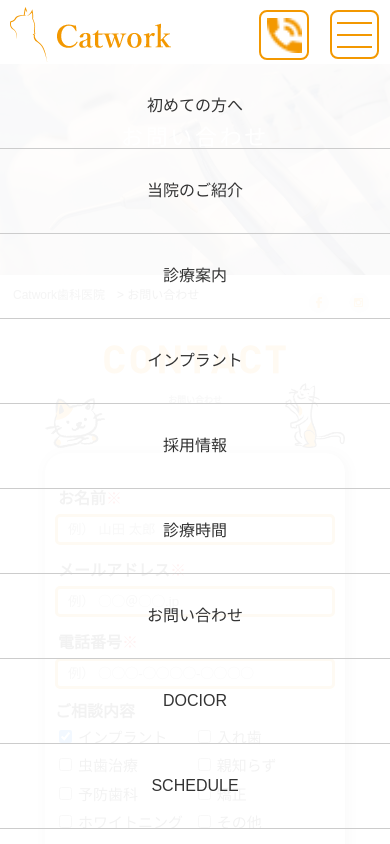
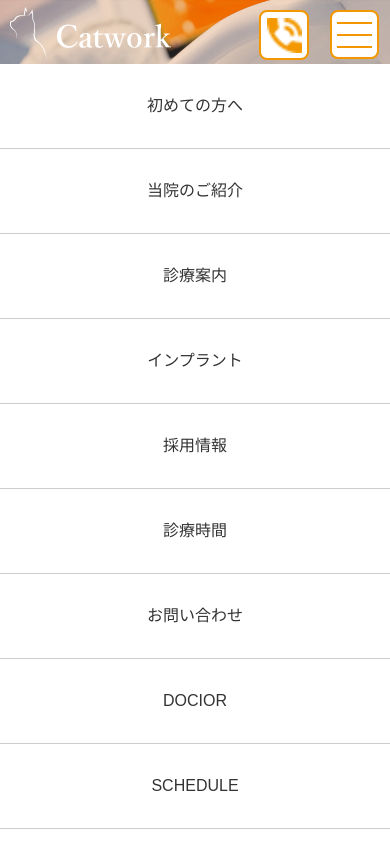
Before and after one commit to kanda16g/catworkdental, a plain HTML site: page contact.html in a window 390 px wide. Both pictures are taken after a click on the element 354 px from the left and 34 px from the top of the page. Shown: the top 844 px of the page. Drawn offline with Linux system fonts and the light colour scheme.

Commit message:
Add files via upload

```diff
--- a/contact.html
+++ b/contact.html
@@ -34,22 +34,6 @@
                     <li></li>
                 </ul>
 
-                <ul id="humberger_menu" class="humberger_menu">
-                    <li><a href="#">初めての方へ</a></li>
-                    <li><a href="index.html#about">当院のご紹介</a></li>
-                    <li><a href="index.html#medical">診療案内</a></li>
-                    <li><a href="#">インプラント</a></li>
-                    <li><a href="index.html#recruit">採用情報</a></li>
-                    <li><a href="index.html#info">診療時間</a></li>
-                    <li><a href="contact.html">お問い合わせ</a></li>
-                    <li><a href="#">DOCIOR</a></li>
-                    <li><a href="index.html#schedule">SCHEDULE</a></li>
-                    <li><a href="index.html#staff">STAFF</a></li>
-                    <li><a href="index.html#insta">ALBUM</a></li>
-                    <li><a href="index.html#news">NEWS&TOPICS</a></li>
-                    <li><a href="index.html#blog">BLOG</a></li>
-                </ul>
-
                 <div class="contact">
                     <a class="item" href="tel:052-0000-0000">診療専用ダイヤル<span>052-0000-0000</span></a>
                     <a class="item" href="tel:052-0000-0000">インプラント専用ダイヤル<span>052-0000-0000</span></a>
@@ -61,6 +45,21 @@
                 </div>
             </div><!-- inner -->
         </header><!-- header -->
+        <ul id="humberger_menu" class="humberger_menu">
+            <li><a href="#">初めての方へ</a></li>
+            <li><a href="index.html#about">当院のご紹介</a></li>
+            <li><a href="index.html#medical">診療案内</a></li>
+            <li><a href="#">インプラント</a></li>
+            <li><a href="index.html#recruit">採用情報</a></li>
+            <li><a href="index.html#info">診療時間</a></li>
+            <li><a href="contact.html">お問い合わせ</a></li>
+            <li><a href="#">DOCIOR</a></li>
+            <li><a href="index.html#schedule">SCHEDULE</a></li>
+            <li><a href="index.html#staff">STAFF</a></li>
+            <li><a href="index.html#insta">ALBUM</a></li>
+            <li><a href="index.html#news">NEWS&TOPICS</a></li>
+            <li><a href="index.html#blog">BLOG</a></li>
+        </ul>
 
         <div class="key">
                 <h1 class="text">お問い合わせ</h1>
--- a/js/script.js
+++ b/js/script.js
@@ -1,6 +1,7 @@
-/* ハンバーガー */
 $(function() {
 
+
+/* ハンバーガー */
 var humMenu = $("#humberger_menu");
 
 humMenu.hide();
@@ -16,15 +17,10 @@ $(function() {
 $(".contact_humberger").click(function() {
     $(conMenu).slideToggle(200);
 });
-});
 
 
-// ハンバーガー開いたまま、ブラウザ幅を広げたときの修正
-$(function() {
-
-
+// ハンバーガーメニューを開いたまま、ブラウザ幅を広げたときの調整
 $(window).resize(function() {
-
 
 var w = $(window).width();
 
@@ -37,11 +33,8 @@ $(function() {
     }
 });
 
-  });
 
 /* スクロールトップ */
-$(function() {
-
 var returnTop = $("#return-top");
 
 returnTop.hide();
@@ -59,16 +52,10 @@ $(function() {
 
     return false;
 })
-});
 
 
 /* グロナビ追従,色変化 */
-
-$(function() {
-
 var w = $(window).width();
-    var x = 881;
-    if (w > x) {
 
     $(window).on('load scroll', function() {
 
@@ -143,117 +130,18 @@ $(function() {
         }
 
     });
-    }
-
-});
 
 
-/* 幅880px以下ヘッダー色変化で固定 */
-
-$(function() {
-    var w = $(window).width();
-    var x = 880;
-    if (w <= x) {
-
-        $("#header").css( {
-            background: "#fff",
-            position: "fixed"
-        });
-
-        $(".header .logo img").attr( {
-            src: "images/clone_logo.png"
-        });
-
-        $('.contact .item').css({
-            color: "#fff",
-            background: "#f39800"
-        });
-
-        $('.contact .item span').css({
-            color: "#fff",
-            background: "#f39800"
-        });
-    } else {
-
-        $("#header").css( {
-            background: "transparent",
-            position: "absolute"
-        });
-
-        $(".header .logo img").attr( {
-            src: "images/header_logo.png"}
-        );
-
-        $('.contact .item').css({
-            color: "#f39800",
-            background: "#fff"
-        });
-
-        $('.contact .item span').css({
-            color: "#f39800",
-            background: "#fff"
-        });
-
-
-    }
-});
-
-$(window).on('load resize', function(){
-    var w = $(window).width();
-    var x = 880;
-    if (w <= x) {
-
-        $("#header").css( {
-            background: "#fff",
-            position: "fixed"
-        });
-
-        $(".header .logo img").attr( {
-            src: "images/clone_logo.png"
-        });
-
-        $('.contact .item').css({
-            color: "#fff",
-            background: "#f39800"
-        });
-
-        $('.contact .item span').css({
-            color: "#fff",
-            background: "url(images/icon01.png) left 10px bottom no-repeat"
-        });
-
-    } else {
-
-        $("#header").css( {
-            background: "transparent",
-            position: "absolute"
-        });
-
-        $(".header .logo img").attr( {
-            src: "images/header_logo.png"
-        });
-
-        $('.contact .item').css({
-            color: "#f39800",
-            background: "#fff"
-        });
-
-        $('.contact .item span').css({
-            color: "#f39800",
-            background: "url(images/icon02.png) left 10px bottom no-repeat"
-        });
-    }
-
-  });
 
 // ページ内リンクスクロール
-$(function() {
-
 $('a[href^="#"]:not([href="#"])').click(function() {
     var target = $($(this).attr('href')).offset().top;
     $('html, body').animate({scrollTop: target}, 600);
     return false;
 });
+
+
+
 });
 
   //Webフォント
--- a/style.css
+++ b/style.css
@@ -258,7 +258,7 @@ a:hover {
 	background-color: #fff;
 	font-family: "noto-sans-cjk-jp";
 	font-size: 14px;
-	color: #2c2c2c;
+	color: #f39800;
 	line-height: 1;
 	text-align: center;
 	padding: 10px 0 14px;
@@ -375,34 +375,13 @@ a:hover {
 		border: 2px solid #f39800;
 		border-radius: 8px;
 		padding: 5px;
+		background: #fff;
 	}
 
     .humberger li {
         height: 2px;
 		background: #f39800;
 		margin: 5px 0 10px;
-	}
-
-	.humberger_menu {
-		background: rgba(255, 255, 255, .95);
-		position: absolute;
-		top: 64px;
-		width: 100%;
-		height: 100vh;
-		overflow-y: scroll;
-		text-align: center;
-	}
-
-	.humberger_menu li {
-		width: 100%;
-		border-bottom: 1px solid #ccc;
-	}
-
-	.humberger_menu li a {
-		display: block;
-		width: 100%;
-		padding: 30px 0;
-		font-size: 16px;
 	}
 
 	.header .contact {
@@ -446,7 +425,7 @@ a:hover {
 		right: 81px;
 		width: 46px;
 		height: 46px;
-		background: rgba(255, 255, 255, .7) url(images/icon02.png) center center/35px no-repeat;
+		background: rgba(255, 255, 255, 1) url(images/icon02.png) center center/35px no-repeat;
 		border:  2px solid #f39800;
 		border-radius: 8px;
 	}
@@ -481,6 +460,32 @@ a:hover {
 		margin: 9px 0 0;
 	}
 
+}
+
+
+/* =================humbergermenu=============== */
+
+.humberger_menu {
+	background: rgba(255, 255, 255, 1);
+	position: fixed;
+	top: 64px;
+	width: 100%;
+	height: 100vh;
+	overflow-y: scroll;
+	text-align: center;
+	z-index: 100;
+}
+
+.humberger_menu li {
+	width: 100%;
+	border-bottom: 1px solid #ccc;
+}
+
+.humberger_menu li a {
+	display: block;
+	width: 100%;
+	padding: 30px 0;
+	font-size: 16px;
 }
 
 
@@ -2883,6 +2888,7 @@ a:hover {
 	line-height: 1;
 	text-align: center;
 	box-sizing: border-box;
+	z-index: 50;
 }
 
 
```
Also changed, not shown: index.html (+15 -16 lines). Lines whose indentation alone changed are shown as unchanged.
